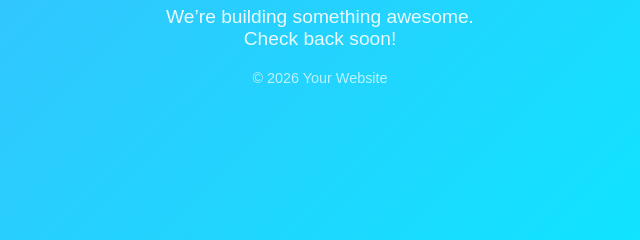
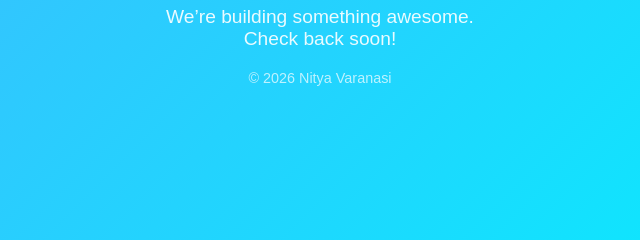
Before and after one commit to NityaVaranasi/nityavaranasi.github.io, a plain HTML site: page index.html in a window 1280 px wide. Shown: the part 458-698 px from the top of the page, 320-960 px from the left. Drawn offline with Linux system fonts and the light colour scheme.

Commit message:
Update index.html

```diff
--- a/index.html
+++ b/index.html
@@ -51,7 +51,7 @@
         <h1>🚧 Work in Progress</h1>
         <div class="spinner"></div>
         <p>We’re building something awesome.<br>Check back soon!</p>
-        <footer>&copy; 2026 Your Website</footer>
+        <footer>&copy; 2026 Nitya Varanasi</footer>
     </div>
 </body>
 </html>
```
